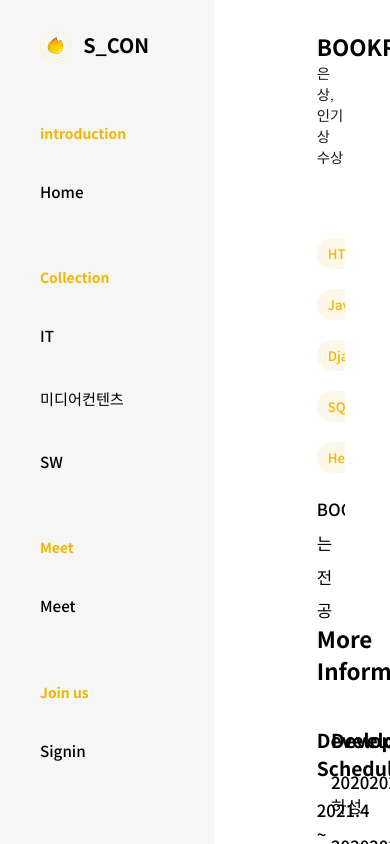
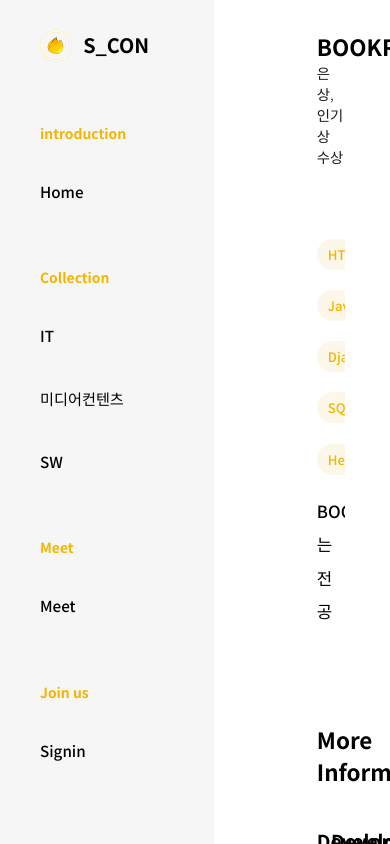
Before and after one commit to eunjung0613/ContestCollection-Web, a React (Create React App) app: page /detail/BOOKREST in a window 390 px wide. Built offline with nearby package versions, Linux system fonts and the light colour scheme.

Commit message:
[#44] apply media query Detail

```diff
--- a/src/pages/Detail/index.tsx
+++ b/src/pages/Detail/index.tsx
@@ -94,7 +94,7 @@ const videoWrapper = css`
   aspect-ratio: 13 / 6;
 `;
 
-const summaryWrapper = css`
+const summaryWrapper = (theme: Theme) => css`
   display: flex;
   flex-direction: column;
   width: 100%;
@@ -103,6 +103,10 @@ const summaryWrapper = css`
 
   ::-webkit-scrollbar {
     width: 1px;
+  }
+
+  ${theme.mediaQuery.tablet} {
+    margin: 30px 0 100px 0;
   }
 `;
 
```
